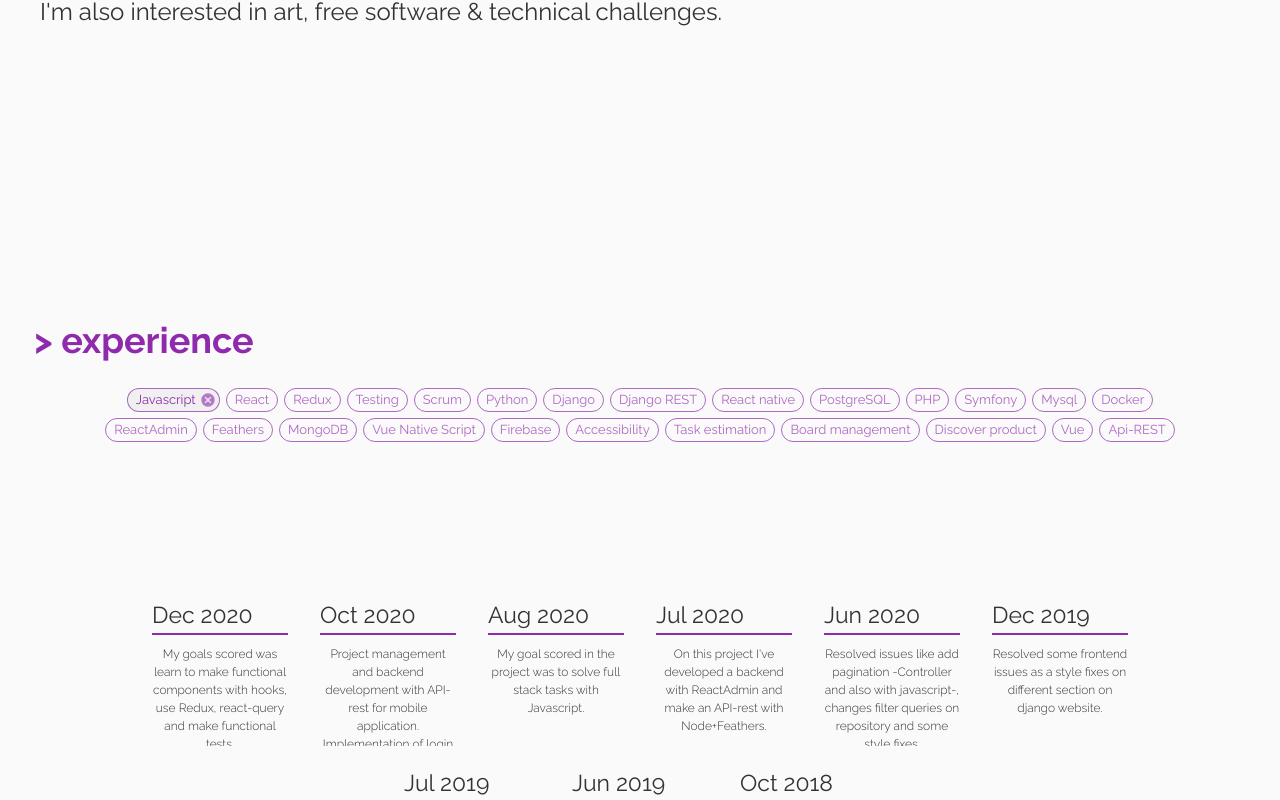
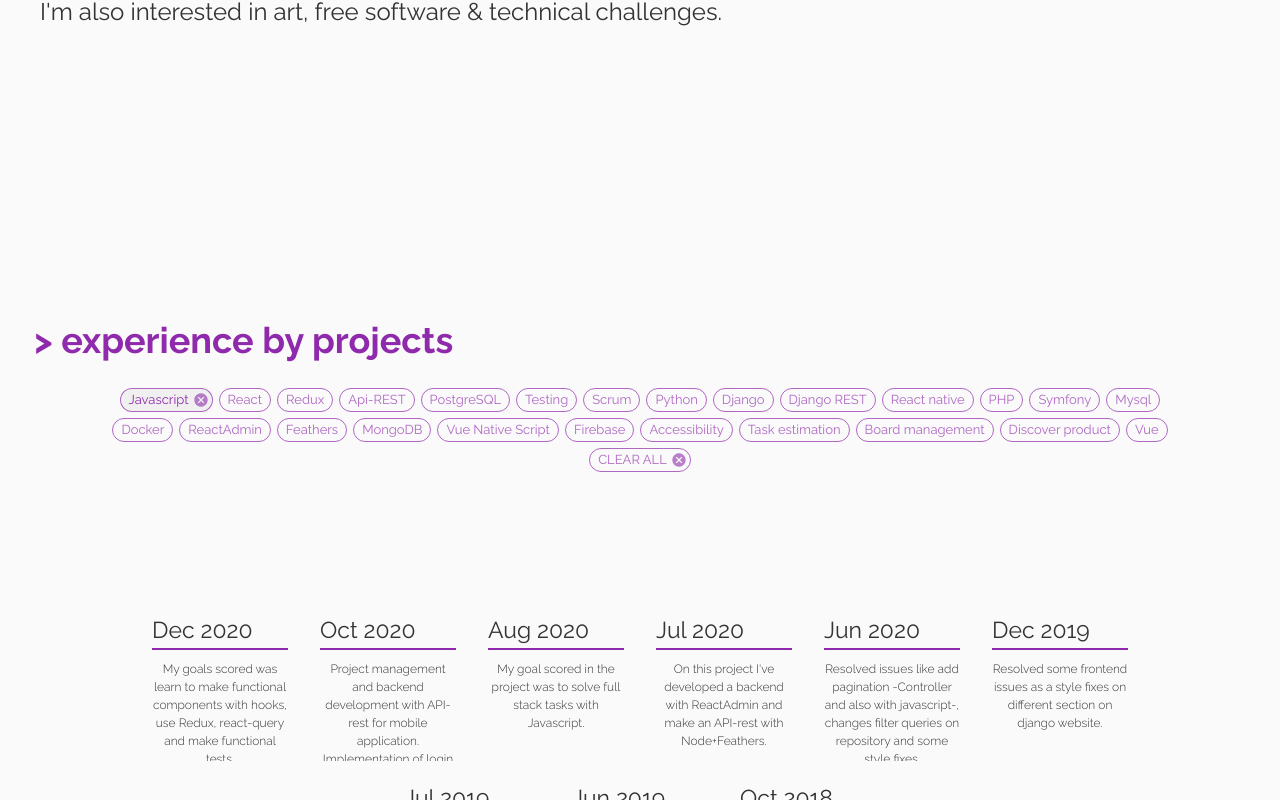
Before and after one commit to NataliaSuarez/NataliaSuarez.github.io, a React (Create React App) app: page / in a window 1280 px wide. Both pictures are taken after a click on the button "Javascript". Shown: the part 1321-2121 px from the top of the page. Built offline with nearby package versions, Linux system fonts and the light colour scheme.

Commit message:
add clear all button in filter chips

```diff
--- a/src/components/sections/Experience.js
+++ b/src/components/sections/Experience.js
@@ -9,9 +9,8 @@ import experience from "../../data/experience";
 import "../../App.css";
 import ExperienceDialog from "./ExperienceDialog";
 
-const TechFilterButton = ({ tech, onAdd, onRemove }) => {
-  const [isSelected, setSelected] = useState(false);
-  const classes = useStyles({ isSelected });
+const TechFilterButton = ({ tech, onAdd, onRemove, selected }) => {
+  const classes = useStyles({ isSelected: selected });
 
   return (
     <Chip
@@ -22,11 +21,9 @@ const TechFilterButton = ({ tech, onAdd, onRemove }) => {
       clickable
       onClick={() => {
         onAdd(tech);
-        setSelected(true);
       }}
       onDelete={() => {
         onRemove(tech);
-        setSelected(false);
       }}
       // className={classes.chip}
       classes={{
@@ -51,11 +48,17 @@ const Experience = () => {
     []
   );
 
-  const filterExperienceList = experience.filter((e) => {
-    return e.tech.some((t) => selectedTechs.includes(t));
-  });
-  const filteredExperience =
-    filterExperienceList.length > 0 ? filterExperienceList : experience;
+  const filterExperienceList = useMemo(
+    () =>
+      experience.filter((e) => {
+        return e.tech.some((t) => selectedTechs.includes(t));
+      }),
+    [selectedTechs]
+  );
+  const filteredExperience = useMemo(
+    () => (filterExperienceList.length > 0 ? filterExperienceList : experience),
+    [selectedTechs]
+  );
 
   /// HANDLE DIALOG
   const handleClick = (experience) => {
@@ -84,7 +87,9 @@ const Experience = () => {
         )}
       >
         <div>
-          <div className={classes.hightlightedText}>&gt; experience</div>
+          <div className={classes.hightlightedText}>
+            &gt; experience by projects
+          </div>
         </div>
         <div className={classes.techFilterContainer}>
           {techs.map((tech) => (
@@ -93,8 +98,22 @@ const Experience = () => {
               tech={tech}
               onAdd={handleAddTech}
               onRemove={handleRemoveTech}
+              selected={selectedTechs.includes(tech)}
             />
           ))}
+          <Chip
+            size="small"
+            label="Clear all"
+            variant="outlined"
+            clickable
+            onClick={() => setSelectedTech([])}
+            onDelete={() => setSelectedTech([])}
+            classes={{
+              root: clsx(classes.clearAllChipRoot, {
+                [classes.hidden]: selectedTechs.length === 0,
+              }),
+            }}
+          />
         </div>
         <div className={classes.gridContainer}>
           <Grid container classes={{ container: classes.justifyCenter }}>
@@ -155,6 +174,31 @@ const useStyles = makeStyles((theme) => ({
     },
     "& svg": {
       display: ({ isSelected }) => !isSelected && "none",
+      color: "rgba(144,42,172,0.6)",
+      "&:hover": {
+        color: "white",
+      },
+    },
+  },
+  hidden: {
+    display: "none",
+  },
+  clearAllChipRoot: {
+    fontFamily: '"Raleway", sans-serif',
+    border: "1px solid rgba(144,42,172,0.7) !important",
+    margin: "3px",
+    textTransform: "uppercase",
+    backgroundColor: ({ isSelected }) => isSelected && "rgba(144,42,172,0.3)",
+    color: ({ isSelected }) =>
+      isSelected ? "rgba(144,42,172,1)" : "rgba(144,42,172,0.7)",
+    "&:hover": {
+      backgroundColor: "rgba(144,42,172,1) !important",
+      color: "white",
+      "& svg": {
+        color: "white",
+      },
+    },
+    "& svg": {
       color: "rgba(144,42,172,0.6)",
       "&:hover": {
         color: "white",
--- a/src/data/experience.js
+++ b/src/data/experience.js
@@ -4,7 +4,15 @@ const experience = [
     date: "Dec 2020",
     position: "Software Development Engineer", // currently
     name: "Blue Alba",
-    tech: ["Javascript", "React", "Redux", "Testing", "Scrum"],
+    tech: [
+      "Javascript",
+      "React",
+      "Redux",
+      "Api-REST",
+      "PostgreSQL",
+      "Testing",
+      "Scrum",
+    ],
     data:
       "My goals scored was learn to make functional components with hooks, use Redux, react-query and make functional tests.",
   },
@@ -17,6 +25,7 @@ const experience = [
       "Python",
       "Django",
       "Django REST",
+      "Api-REST",
       "Javascript",
       "React native",
       "Redux",
@@ -45,6 +54,7 @@ const experience = [
       "ReactAdmin",
       "Feathers",
       "MongoDB",
+      "Api-REST",
       "Docker",
     ],
     data:
@@ -62,6 +72,7 @@ const experience = [
       "ReactAdmin",
       "Feathers",
       "MongoDB",
+      "Api-REST",
       "Docker",
     ],
     data:
@@ -81,7 +92,14 @@ const experience = [
     date: "Jan 2020",
     position: "Full Stack Developer",
     name: "Radio App Mobile, La Minga",
-    tech: ["Python", "Django", "Django REST", "Vue Native Script", "Firebase"],
+    tech: [
+      "Python",
+      "Django",
+      "Django REST",
+      "Api-REST",
+      "Vue Native Script",
+      "Firebase",
+    ],
     data:
       "Implementation of a mobile app with its configuration on admin system, and upload to play store.",
   },
@@ -100,7 +118,7 @@ const experience = [
     // "date": "Aug 2019 - Nov 2019",
     position: "Backend Developer",
     name: "Admin Radios App, Cambá Coop",
-    tech: ["Python", "Django", "Django REST"],
+    tech: ["Python", "Django", "Django REST", "Api-REST"],
     data:
       "I've developed a Django Admin that provides a generic API for a free-software mobile application for radios.",
   },
```
